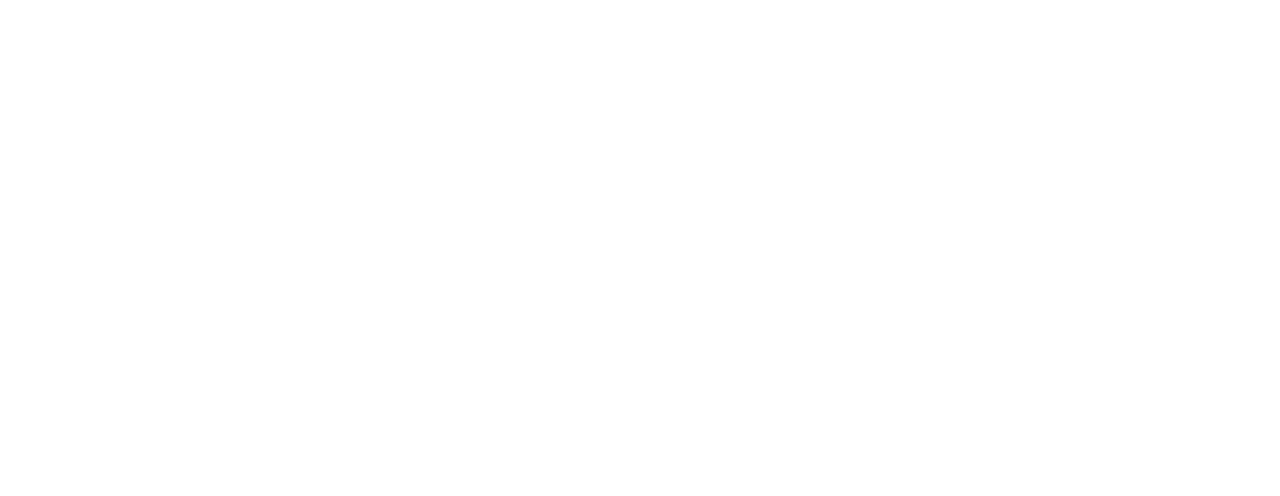
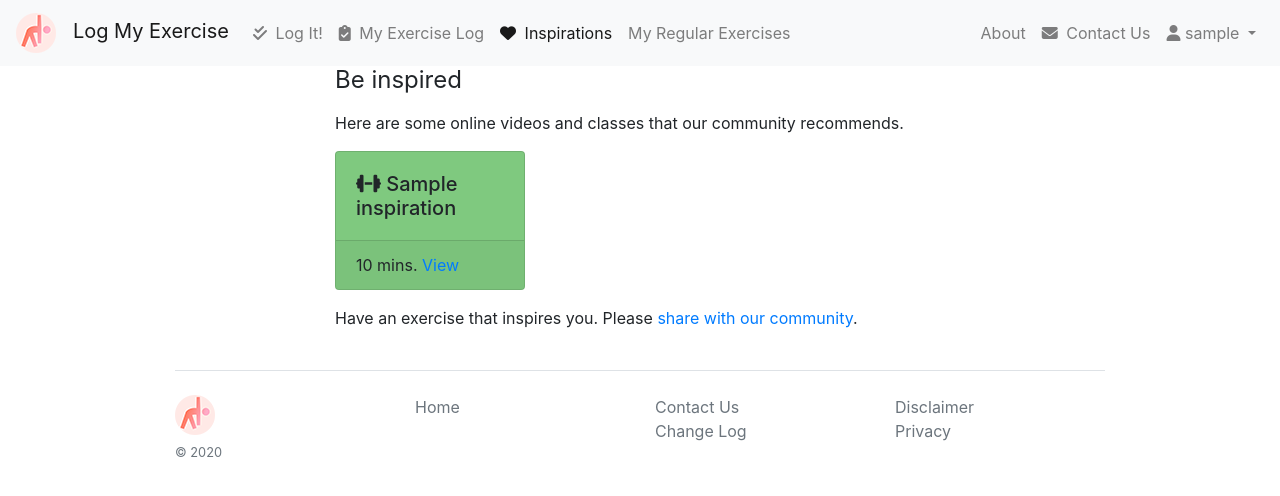
Before and after one commit to ErinClaudio/log-my-exercise, a Flask app: page /inspires/inspires_list in a window 1280 px wide. Before the commit the part shown is empty. Shown: the top 496 px of the page. Run offline with Flask 2, Linux system fonts and the light colour scheme; a user stored in the database is signed in; tables that the repository leaves empty hold one stand-in row (values such as "Sample post"); parts of the project's set-up code (start-up, migrations or seed data) failed here and were passed over; some libraries are stand-ins or nearby versions.

Commit message:
added templates

```diff
--- a/app/inspires/routes.py
+++ b/app/inspires/routes.py
@@ -7,6 +7,8 @@
 from app.inspires import bp
 from app.inspires.forms import InspiresForm
 from app.models import Inspiration, MyInspirationLikes
+from app.main import ICONS_LOOKUP
+from app.services.charting import ACTIVITY_COLOR_LOOKUP
 
 
 @bp.route('/inspires_list', methods=['GET'])
@@ -18,7 +20,7 @@
     :rtype:
     """
     inspirations = Inspiration.query.all()
-    return render_template('inspires/inspirations.html', title='Inspire others', inspirations=inspirations)
+    return render_template('inspires/inspirations.html', title='Inspire others', inspirations=inspirations, icons=ICONS_LOOKUP, colors=ACTIVITY_COLOR_LOOKUP)
 
 
 @bp.route('/detail_inspiration/<int:inspiration_id>', methods=['GET'])
--- a/app/templates/base.html
+++ b/app/templates/base.html
@@ -56,6 +56,7 @@
             <ul class="navbar-nav">
                 {{ nav_link('main.index', 'Log It!', 'home_link','fas fa-check-double') }}
                 {{ nav_link('main.exercise_log', 'My Exercise Log', 'my_log_link','fas fa-clipboard-check') }}
+                {{ nav_link('inspires.view_inspirations', 'Inspirations', 'inspires_link','fas fa-heart') }}
                 {{ nav_link('main.regular_activities', 'My Regular Exercises', 'regular_activities_link','') }}
             </ul>
             <ul class="navbar-nav ml-auto">
--- a/app/templates/inspires/inspirations.html
+++ b/app/templates/inspires/inspirations.html
@@ -0,0 +1,38 @@
+{% extends "base.html" %}
+
+{% block content %}
+
+
+        <div class="row">
+            <div class="col-md-8 mx-auto">
+                <h4 class="h4 mb-3 font-weight-normal">Be inspired</h4>
+                <p>Here are some online videos and classes that our community recommends.</p>
+            </div>
+        </div>
+{% if inspirations %}
+        <div class="row">
+            <div class="col-md-8 mx-auto">
+                <div class="card-columns">
+                    {% for inspiration in inspirations %}
+                        <div class="card mb-3" style="background-color: {{ colors[inspiration.workout_type] }}">
+                            <div class="card-body">
+                                <h5 class="card-text"><i class="{{ icons[inspiration.workout_type] }}" aria-hidden=true></i>&nbsp;{{ inspiration.title }}</h5>
+                            </div>
+                            <div class="card-footer">
+                                {{ inspiration.duration }} mins.
+                                <a href="{{ inspiration.url }}" target="_blank">View</a>
+                            </div>
+                        </div>
+                    {% endfor %}
+                </div>
+            </div>
+        </div>
+{% endif %}
+        <div class="row">
+            <div class="col-md-8 mx-auto">
+                <p id="no_reg"> Have an exercise that inspires you. Please <a id="set_up"
+                                                                 href="{{ url_for('inspires.add_inspiration') }}" >share with our community</a>.</p>
+            </div>
+        </div>
+
+{% endblock %}
```
